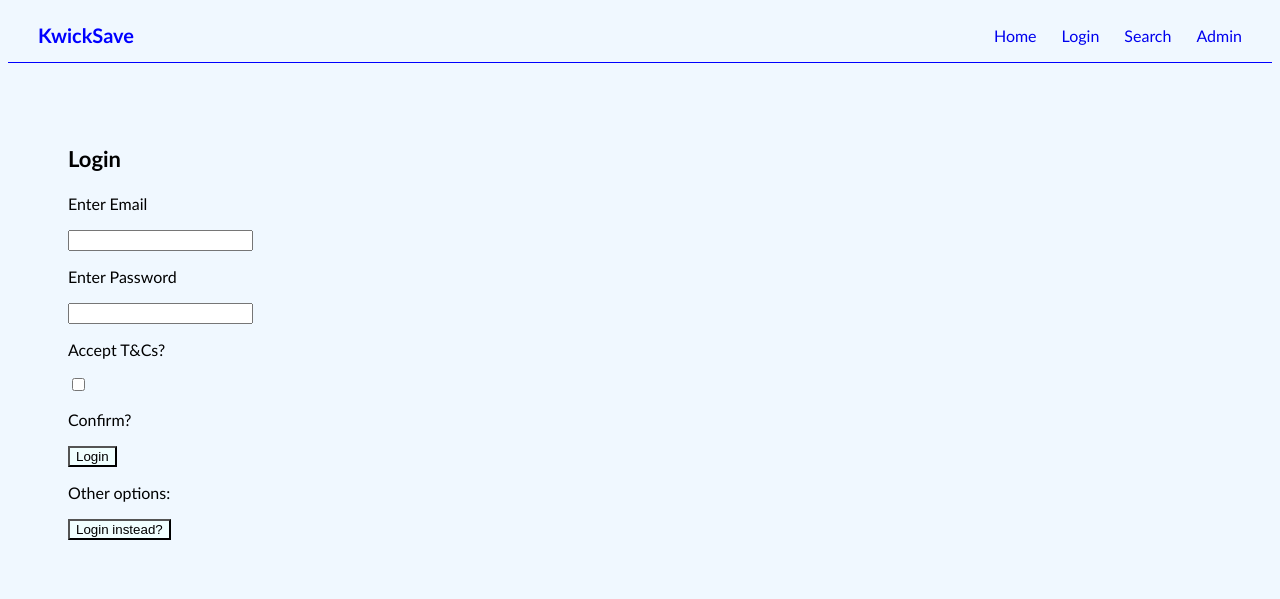
After one commit to idanleroux/exe-kwicksave-task2, a Flask app: page /signup in a window 1280 px wide. The commit adds this page. Shown: the top 599 px of the page. Run offline with Flask 3, Linux system fonts and the light colour scheme.

Commit message:
added login frontend, started on backend

```diff
--- a/main.py
+++ b/main.py
@@ -1,22 +1,85 @@
 import flask
-import werkzeug
+from werkzeug.security import generate_password_hash, check_password_hash
+import sqlite3
 
 app = flask.Flask(__name__)
+app.secret_key = "dev-secret-key" # Change when added to production
+
+def get_db():
+    conn = sqlite3.connect("users.db")
+    conn.row_factory = sqlite3.Row
+    return conn
+
+# Create users table
+with get_db() as db:
+    db.execute("""
+        CREATE TABLE IF NOT EXISTS users (
+            id INTEGER PRIMARY KEY AUTOINCREMENT,
+            username TEXT UNIQUE NOT NULL,
+            password TEXT NOT NULL
+        )
+    """)
+
 @app.route("/")
 def index():
-    return flask.render_template('index.html')
+    return flask.render_template("index.html")
 
-@app.route("/login")
+@app.route("/login", methods=["GET", "POST"])
 def login():
-    return flask.render_template('login.html')
+
+    if flask.request.method == "POST":
+
+        username = flask.request.form["username"]
+        password = flask.request.form["password"]
+
+        with get_db() as db:
+            user = db.execute(
+                "SELECT * FROM users WHERE username = ?",
+                (username,)
+            ).fetchone()
+
+        if user and check_password_hash(user["password"], password):
+
+            flask.session["user_id"] = user["id"]
+
+            return flask.redirect("/dashboard")
+
+        return "Invalid username or password"
+
+    return flask.render_template("login.html")
+
+@app.route("/signup", methods=["GET", "POST"])
+def signup():
+
+    if flask.request.method == "POST":
+
+        username = flask.request.form["username"]
+        password = flask.request.form["password"]
+
+        hashed_password = generate_password_hash(password)
+
+        try:
+            with get_db() as db:
+                db.execute(
+                    "INSERT INTO users (username, password) VALUES (?, ?)",
+                    (username, hashed_password)
+                )
+
+            return flask.redirect("/login")
+
+        except sqlite3.IntegrityError:
+            return "Username already exists"
+
+    return flask.render_template("signup.html")
+
 
 @app.route("/search")
 def search():
-    return flask.render_template('search.html')
+    return flask.render_template("search.html")
 
 @app.route("/admin")
 def admin():
-    return flask.render_template('admin.html')
+    return flask.render_template("admin.html")
 
 if __name__ == "__main__":
     app.run(debug=True)
--- a/static/style.css
+++ b/static/style.css
@@ -1,9 +1,10 @@
+/* Global CSS changes */
 body{
     background-color: aliceblue;
     font-family: Calibri;
 }
+
 /* Basic navigation bar */
-
 .navbar {
     display: flex;
     justify-content: space-between;
@@ -16,14 +17,12 @@ body{
 }
 
 /* Website logo/name */
-
 .logo {
     font-size: 20px;
     font-weight: bold;
 }
 
 /* Navigation links */
-
 .nav-links {
     display: flex;
     gap: 25px;
@@ -31,17 +30,18 @@ body{
 }
 
 /* Individual links */
-
 .nav-links a {
     text-decoration: none;
     font-size: 16px;
 }
 
+/* Div that contains login display */
 .login_display{
     max-width: 400px;
     padding: 30px;
 }
 
+/* Div for in page Titles */
 .title{
     font-size: 22px;
     font-weight: bold;
@@ -51,6 +51,13 @@ body{
     background-color: darkgray;
 }
 
+/*provides padding on background changing elements */
 .padding{
     padding: 30px;
 }
+
+/* Button type 1 */
+.button_1{
+    background-color: azure;
+    font-weight:lighter;
+}
--- /dev/null
+++ b/templates/signup.html
@@ -0,0 +1,43 @@
+<!DOCTYPE html>
+<html lang="en">
+<head>
+    <meta charset="UTF-8">
+    <title>Signup</title>
+    <link rel="stylesheet" href="{{ url_for('static', filename='style.css') }}">
+</head>
+<body>
+    <nav class="navbar">
+
+        <div class="logo">
+            KwickSave
+        </div>
+
+        <div class="nav-links">
+            <a href="/">Home</a>
+            <a href="/login">Login</a>
+            <a href="/search">Search</a>
+            <a href="/admin">Admin</a>
+        </div>
+
+    </nav>
+<div class="padding">
+    <div class="login_display">
+        <div class="title">
+        <p>Login</p>
+        </div>
+       <div class ="type_1">
+           <p>Enter Email</p>
+           <input type="email">
+           <p>Enter Password</p>
+           <input type="password">
+           <p>Accept T&Cs?</p>
+           <input type="checkbox">
+           <p>Confirm?</p>
+           <button class="button_1" onclick="window.location.href='/'">Login</button>
+           <p>Other options:</p>
+           <button class="button_1" onclick="window.location.href='/login'">Login instead?</button>
+       </div>
+    </div>
+</div>
+</body>
+</html>
```
Also changed, not shown: templates/login.html (+11 -5 lines).
